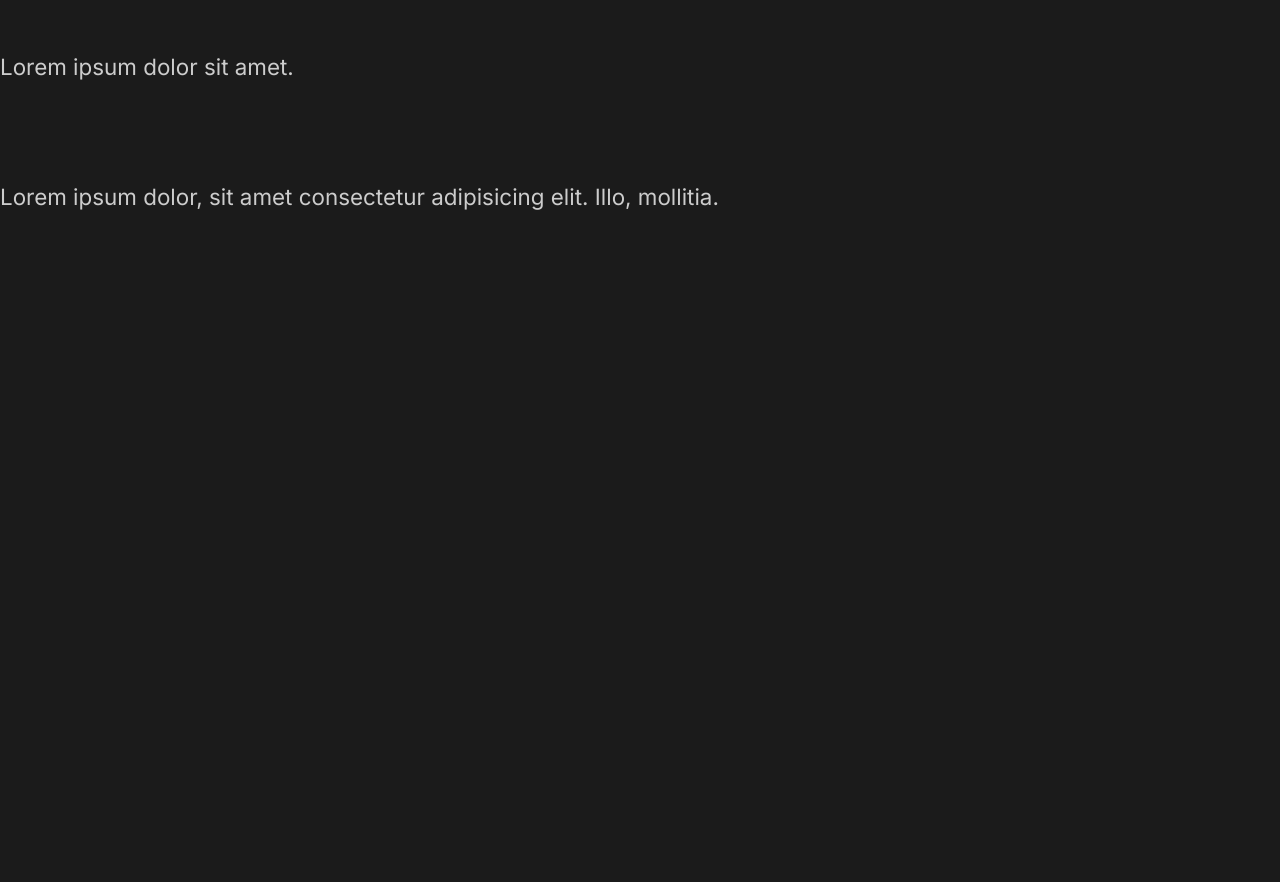
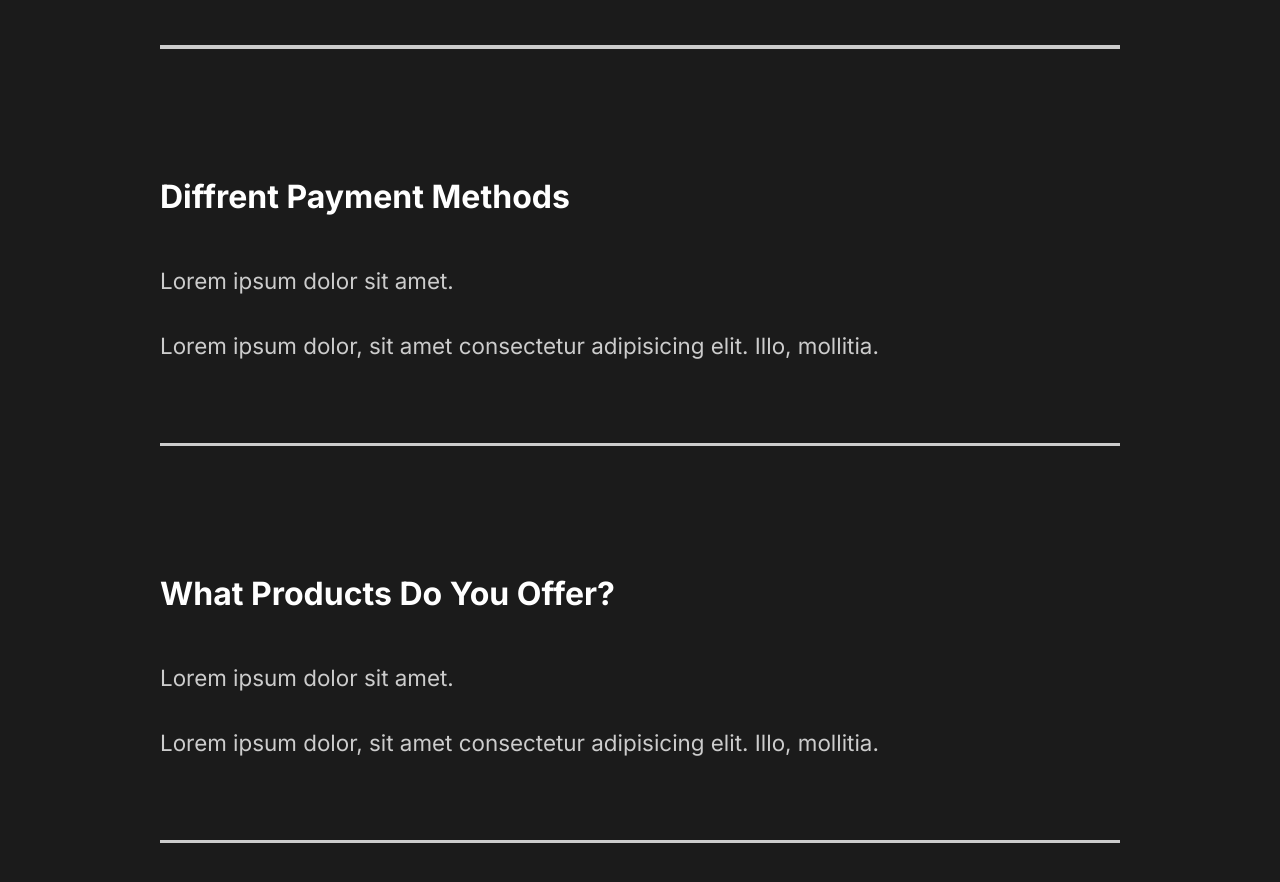
Before and after one commit to JoeyKanaly/capture, a React (Create React App) app: page / in a window 1280 px wide. Shown: the part 3003-3885 px from the top of the page. Before the commit the page ends 3265 px from the top, so only its background shows below. Built offline with nearby package versions, Linux system fonts and the light colour scheme.

Commit message:
Added Inital FAQ styling

```diff
--- a/src/components/FAQSection.js
+++ b/src/components/FAQSection.js
@@ -1,41 +1,87 @@
+import styled from 'styled-components';
+import { StyledAbout } from '../styles';
+
 export default function Faqsection(props) {
 	return (
-		<div className='faq'>
+		<StyledFAQ>
 			<h2>
 				Any Questions <span>FAQ</span>
 			</h2>
 			<div className='question'>
 				<h4>How Do I Start?</h4>
+				<div className='answer'>
 					<p>Lorem ipsum dolor sit amet.</p>
 					<p>
 						Lorem ipsum dolor, sit amet consectetur adipisicing elit. Illo,
 						mollitia.
 					</p>
 				</div>
+				<div className='faq-line'></div>
+			</div>
 			<div className='question'>
 				<h4>Daily Schedule</h4>
+				<div className='answer'>
 					<p>Lorem ipsum dolor sit amet.</p>
 					<p>
 						Lorem ipsum dolor, sit amet consectetur adipisicing elit. Illo,
 						mollitia.
 					</p>
 				</div>
+				<div className='faq-line'></div>
+			</div>
 			<div className='question'>
 				<h4>Diffrent Payment Methods</h4>
+				<div className='answer'>
 					<p>Lorem ipsum dolor sit amet.</p>
 					<p>
 						Lorem ipsum dolor, sit amet consectetur adipisicing elit. Illo,
 						mollitia.
 					</p>
 				</div>
+				<div className='faq-line'></div>
+			</div>
 			<div className='question'>
 				<h4>What Products Do You Offer?</h4>
+				<div className='answer'>
 					<p>Lorem ipsum dolor sit amet.</p>
 					<p>
 						Lorem ipsum dolor, sit amet consectetur adipisicing elit. Illo,
 						mollitia.
 					</p>
 				</div>
+				<div className='faq-line'></div>
 			</div>
+		</StyledFAQ>
 	);
 }
+
+const StyledFAQ = styled(StyledAbout)`
+	display: block;
+	span {
+		display: block;
+	}
+
+	h2 {
+		padding-bottom: 2rem;
+		font-weight: lighter;
+	}
+
+	.faq-line {
+		background: #ccc;
+		height: 0.2rem;
+		margin: 2rem 0rem;
+		width: 100%;
+	}
+
+	.question {
+		padding: 3rem 0rem;
+		cursor: pointer;
+	}
+
+	.answer {
+		padding: 2rem 0rem;
+		p {
+			padding: 1rem 0rem;
+		}
+	}
+`;
--- a/src/components/GlobalStyle.js
+++ b/src/components/GlobalStyle.js
@@ -5,6 +5,7 @@
 		padding: 0;
 		box-sizing: border-box;
 	}
+
 	body {
 		background: #1b1b1b;
 		font-family: 'Inter', sans-serif;
@@ -32,6 +33,7 @@
 	}
 	h4 {
 		font-weight: bold;
+		font-size: 2rem;
 	}
 	a {
 		font-size: 1.1.rem;
```
Lines whose indentation alone changed are shown as unchanged.
